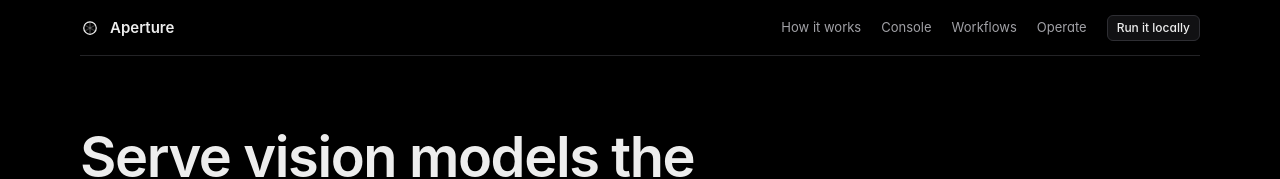
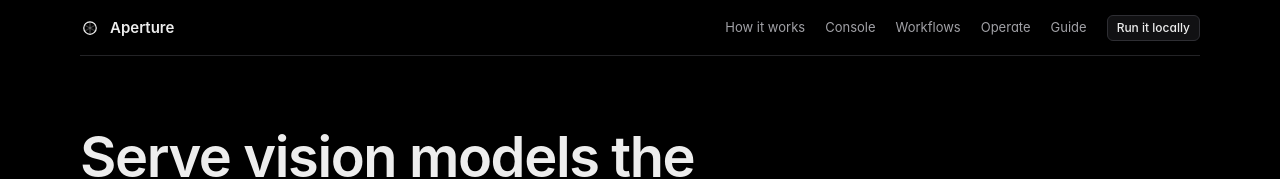
Before and after one commit to fayezzouari/aperture, a React (Vite) app in the folder landing/: page / in a window 1280 px wide. Shown: the top 179 px of the page. Built offline with nearby package versions, Linux system fonts and the light colour scheme.

Commit message:
feat(landing): link the guide from the nav

```diff
--- a/landing/src/components/Nav.tsx
+++ b/landing/src/components/Nav.tsx
@@ -12,6 +12,7 @@ export function Nav() {
         <a href="#tour">Console</a>
         <a href="#workflows">Workflows</a>
         <a href="#operate">Operate</a>
+        <a href="/docs/">Guide</a>
         <a className="btn btn-sm" href="#run">
           Run it locally
         </a>
```
